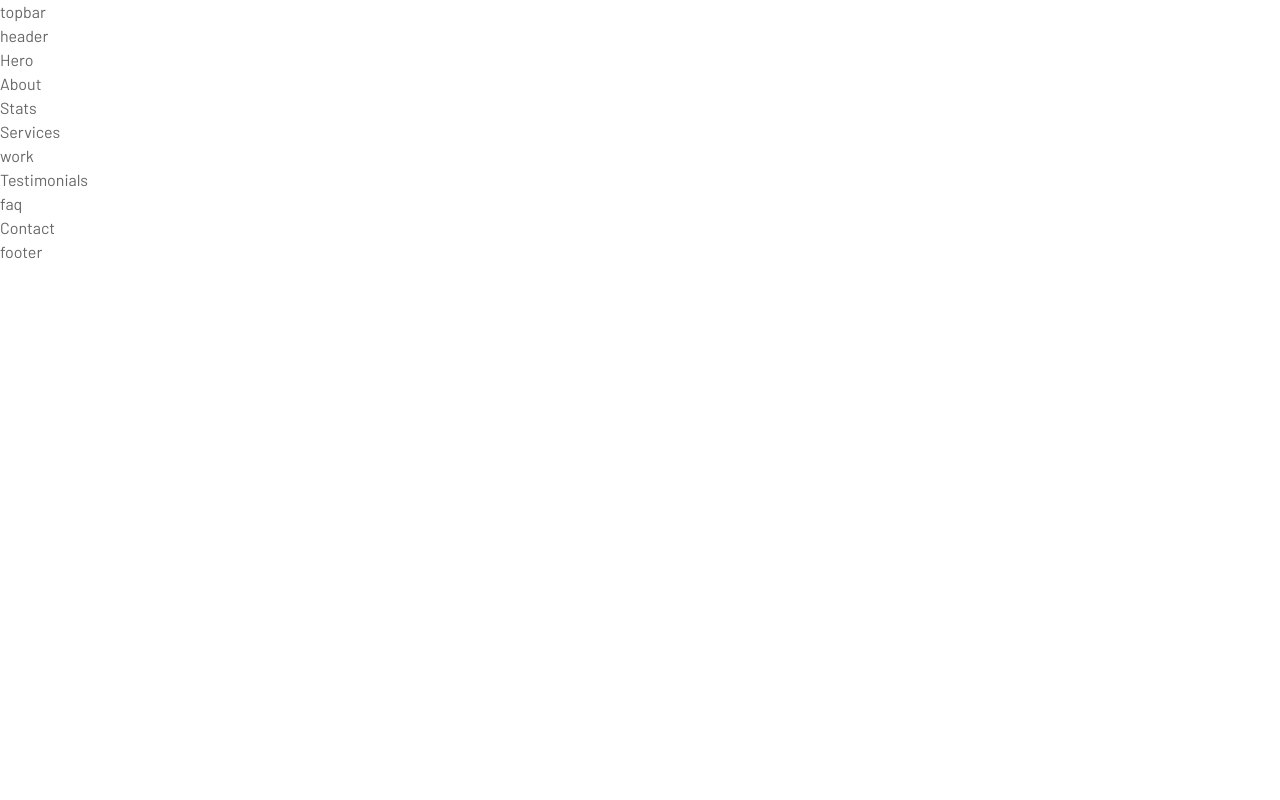
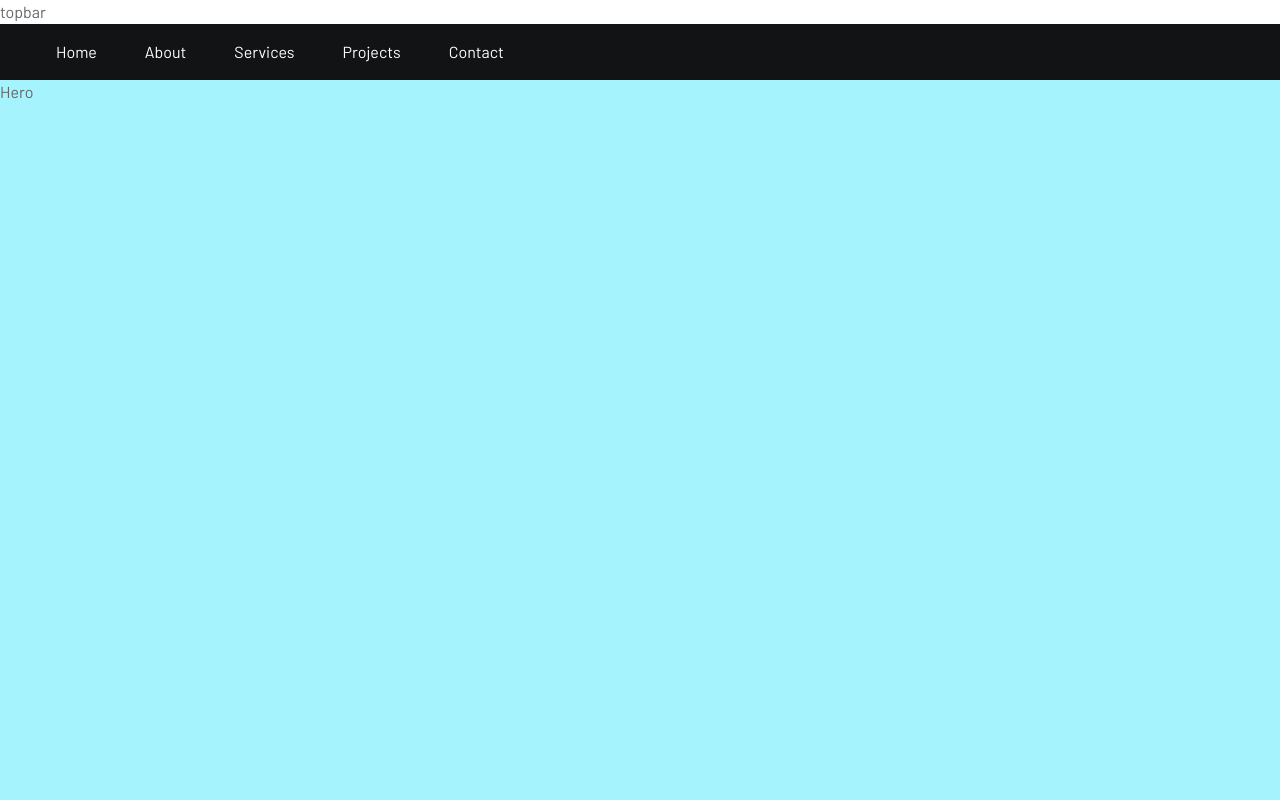
Before and after one commit to itsadrianapaiva/PQuatro-Construtora, a Next.js app: page / in a window 1280 px wide. Shown: the top 800 px of the page. Built offline with nearby package versions, Linux system fonts and the light colour scheme.

Commit message:
container header added

```diff
--- a/components/About.jsx
+++ b/components/About.jsx
@@ -1,5 +1,5 @@
 const About = () => {
-  return <div>About</div>;
+  return <div className="h-screen bg-red-200">About</div>;
 };
 
 export default About;
--- a/components/Contact.jsx
+++ b/components/Contact.jsx
@@ -1,5 +1,5 @@
 const Contact = () => {
-  return <div>Contact</div>;
+  return <div className="h-screen bg-pink-200">Contact</div>;
 };
 
 export default Contact;
--- a/components/Header.jsx
+++ b/components/Header.jsx
@@ -1,5 +1,54 @@
+"use client";
+
+import { Link as ScrollLink } from "react-scroll";
+
+const links = [
+  {
+    name: "Home",
+    path: "home",
+  },
+  {
+    name: "About",
+    path: "about",
+  },
+  {
+    name: "Services",
+    path: "services",
+  },
+  {
+    name: "Projects",
+    path: "Projects",
+  },
+  {
+    name: "Contact",
+    path: "contact",
+  },
+];
+
 const Header = () => {
-  return <div>header</div>;
+  return (
+    <header className="sticky top-0 bg-primary py-4">
+      <div className="container mx-auto">
+        <ul className="flex gap-12 text-white">
+          {links.map((link, index) => {
+            return (
+              <li key={index}>
+                <ScrollLink
+                  to={link.path}
+                  spy
+                  smooth
+                  className="cursor-pointer"
+                  activeClass="text-accent"
+                >
+                  {link.name}
+                </ScrollLink>
+              </li>
+            );
+          })}
+        </ul>
+      </div>
+    </header>
+  );
 };
 
 export default Header;
--- a/components/Hero.jsx
+++ b/components/Hero.jsx
@@ -1,9 +1,5 @@
 const Hero = () => {
-  return (
-    <div>
-      <section>Hero</section>
-    </div>
-  );
+  return <section className="bg-cyan-200 h-screen">Hero</section>;
 };
 
 export default Hero;
--- a/components/Services.jsx
+++ b/components/Services.jsx
@@ -1,5 +1,5 @@
 const Services = () => {
-  return <div>Services</div>;
+  return <div className="h-screen bg-green-200">Services</div>;
 };
 
 export default Services;
--- a/components/Work.jsx
+++ b/components/Work.jsx
@@ -1,5 +1,5 @@
 const Work = () => {
-  return <div>work</div>;
+  return <div className="h-screen bg-yellow-200">work</div>;
 };
 
 export default Work;
--- a/package.json
+++ b/package.json
@@ -23,6 +23,7 @@
     "react-countup": "^6.5.3",
     "react-dom": "^19.0.0",
     "react-icons": "^5.5.0",
+    "react-scroll": "^1.9.3",
     "swiper": "^11.2.6",
     "tailwind-merge": "^3.1.0",
     "tailwindcss": "^3.4.3",
```
Also changed, not shown: 1 other file (tests, documents, lock files or other folders).
